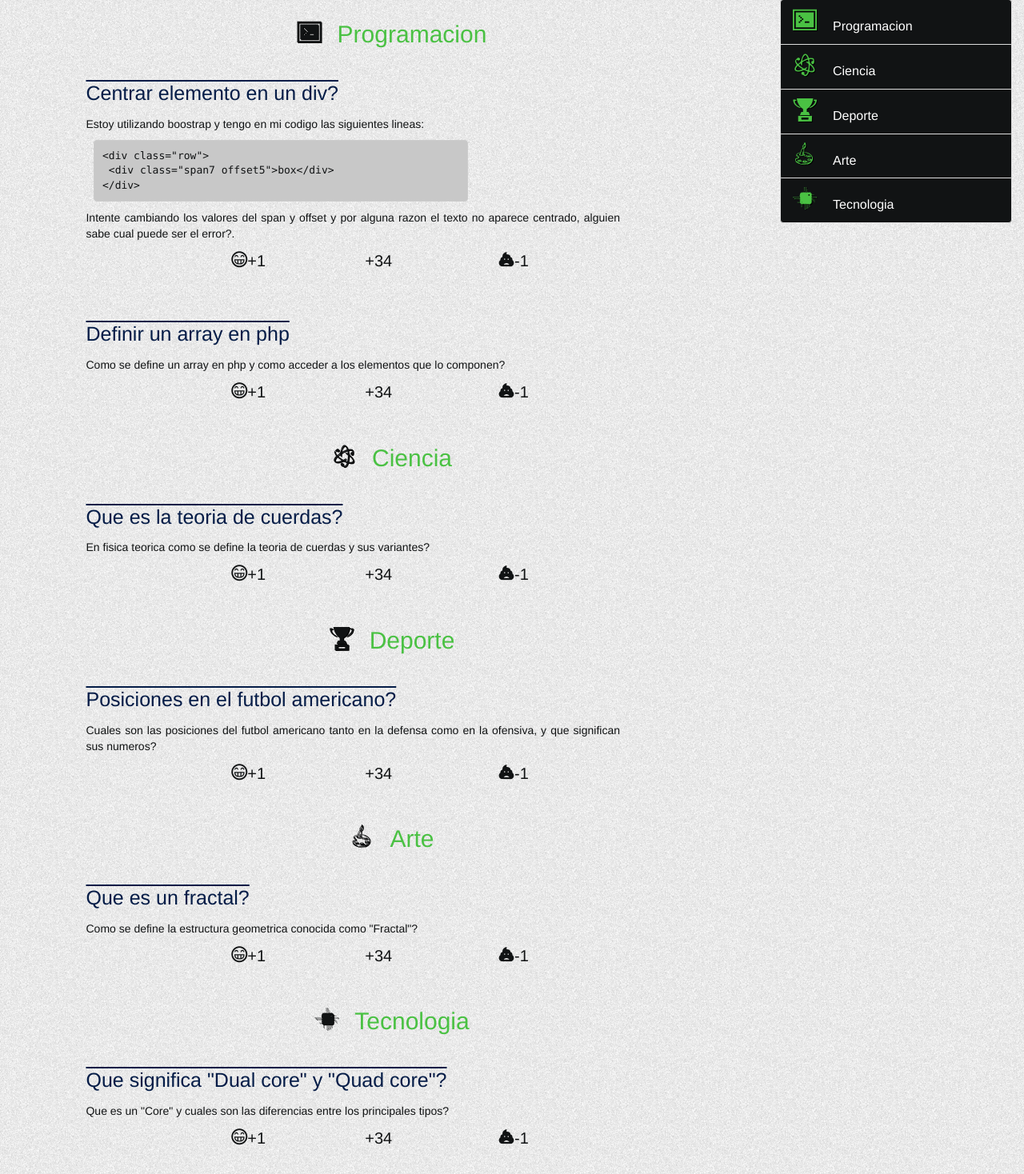
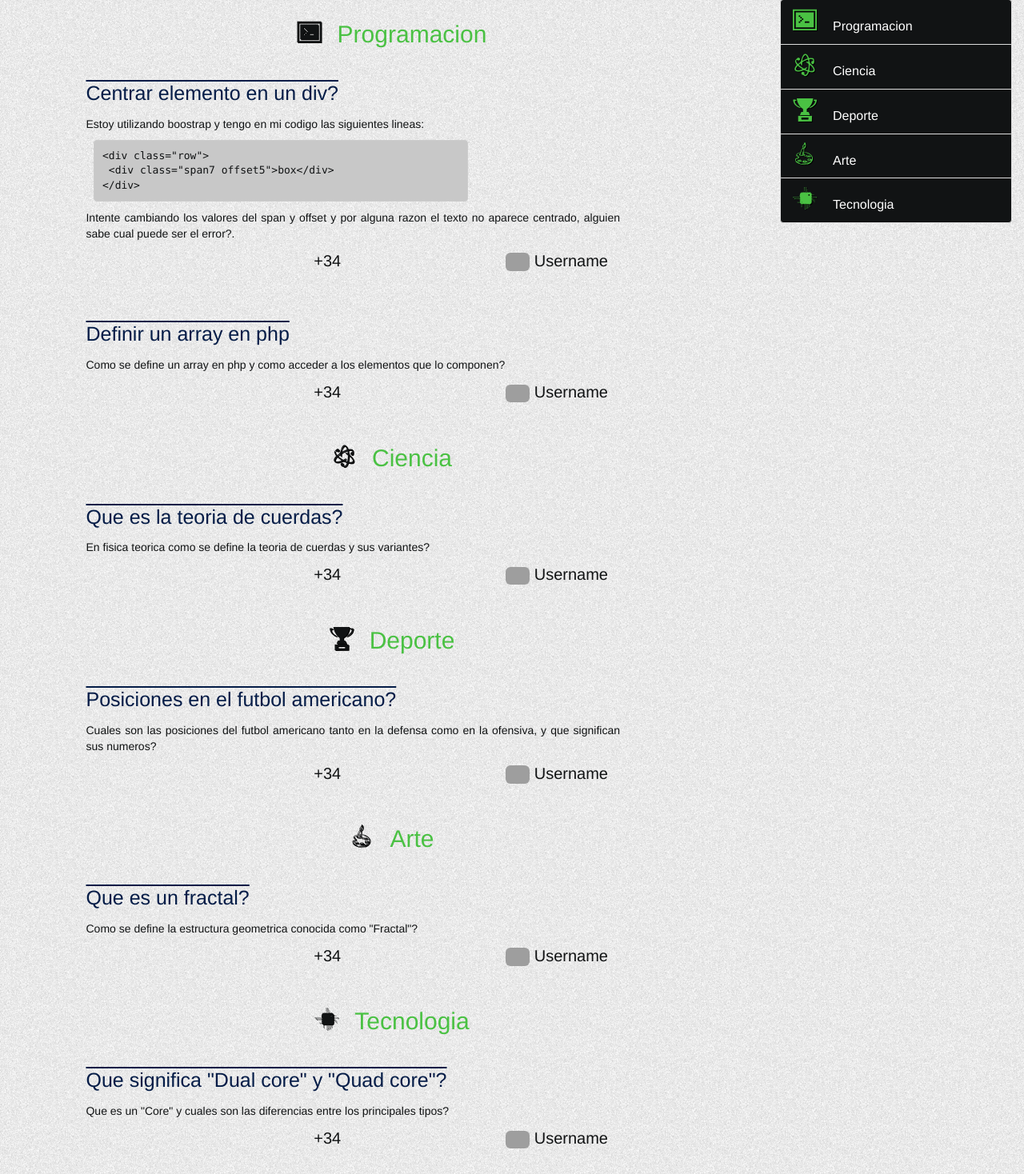
Before and after one commit to msantanagonzalez/rogo, a PHP site: page / in a window 1280 px wide. Shown: the part 808-2276 px from the top of the page at 80% size. Run offline with PHP 8.4, Linux system fonts and the light colour scheme; some web fonts are replaced; grey boxes are pictures that could not be loaded.

Commit message:
Small fix on index

```diff
--- a/www/Resources/css/styles.css
+++ b/www/Resources/css/styles.css
@@ -292,6 +292,10 @@ a.list-group-item:hover{
   font-size: 40px;
   text-shadow: 1px 1px 0px #000;
 }
+.avatarPregunta{
+  width: 30px;
+  height: auto;
+}
 /*------------------- Modificaciones sobre clases boostrap ---------------------*/
 .carousel-indicators .active {
   width: 12px;
@@ -424,7 +428,6 @@ a.list-group-item:hover{
     color: #fff;
     size:50px;
   }
-
 }
 
 /* Landscape phone to portrait tablet */
--- a/www/index.html
+++ b/www/index.html
@@ -243,16 +243,11 @@
                         		  <p class="indexTextoPregunta">Intente cambiando los valores del span y offset y por alguna razon el texto no aparece centrado, alguien sabe cual puede ser el error?.</p>
                         		</div>
                             <div class="col-xs-12 indexUsuarioPregunta">
-                              <div class="col-xs-3">
+                              <div class="col-xs-6 text-right">
+                                <a href="question.html"><span>+34</span></a>
                               </div>
-                              <div class="col-xs-3">
-                                <a href="#"><span class="icon-grin" aria-hidden="true"></span>+1</a>
-                              </div>
-                              <div class="col-xs-3">
-                                <a href="#"><span>+34</span></a>
-                              </div>
-                              <div class="col-xs-3">
-                                <a href="#"><span class="icon-poopIcon1" aria-hidden="true"></span>-1</a>
+                              <div class="col-xs-6 text-right">
+                                <a href="user.html"><img src="Resources/images/avatar-trooper2.png" alt="avatar usuario" class="img-rounded avatarPregunta"> Username</a>
                               </div>
                             </div>
                           </div>
@@ -267,16 +262,11 @@
                         		  <p class="indexTextoPregunta">Como se define un array en php y como acceder a los elementos que lo componen?</p>
                         		</div>
                             <div class="col-xs-12 indexUsuarioPregunta">
-                              <div class="col-xs-3">
-                              </div>
-                              <div class="col-xs-3">
-                                <a href="#"><span class="icon-grin" aria-hidden="true"></span>+1</a>
-                              </div>
-                              <div class="col-xs-3">
+                              <div class="col-xs-6 text-right">
                                 <a href="#"><span>+34</span></a>
                               </div>
-                              <div class="col-xs-3">
-                                <a href="#"><span class="icon-poopIcon1" aria-hidden="true"></span>-1</a>
+                              <div class="col-xs-6 text-right">
+                                <a href="user.html"><img src="Resources/images/avatar-trooper.png" alt="avatar usuario" class="img-rounded avatarPregunta"> Username</a>
                               </div>
                             </div>
                           </div>
@@ -297,16 +287,11 @@
                         		  <p class="indexTextoPregunta">En fisica teorica como se define la teoria de cuerdas y sus variantes?</p>
                         		</div>
                             <div class="col-xs-12 indexUsuarioPregunta">
-                              <div class="col-xs-3">
-                              </div>
-                              <div class="col-xs-3">
-                                <a href="#"><span class="icon-grin" aria-hidden="true"></span>+1</a>
-                              </div>
-                              <div class="col-xs-3">
+                              <div class="col-xs-6 text-right">
                                 <a href="#"><span>+34</span></a>
                               </div>
-                              <div class="col-xs-3">
-                                <a href="#"><span class="icon-poopIcon1" aria-hidden="true"></span>-1</a>
+                              <div class="col-xs-6 text-right">
+                                <a href="user.html"><img src="Resources/images/avatar-captain.png" alt="avatar usuario" class="img-rounded avatarPregunta"> Username</a>
                               </div>
                             </div>
                           </div>
@@ -326,16 +311,11 @@
                         		  <p class="indexTextoPregunta">Cuales son las posiciones del futbol americano tanto en la defensa como en la ofensiva, y que significan sus numeros?</p>
                         		</div>
                             <div class="col-xs-12 indexUsuarioPregunta">
-                              <div class="col-xs-3">
-                              </div>
-                              <div class="col-xs-3">
-                                <a href="#"><span class="icon-grin" aria-hidden="true"></span>+1</a>
-                              </div>
-                              <div class="col-xs-3">
+                              <div class="col-xs-6 text-right">
                                 <a href="#"><span>+34</span></a>
                               </div>
-                              <div class="col-xs-3">
-                                <a href="#"><span class="icon-poopIcon1" aria-hidden="true"></span>-1</a>
+                              <div class="col-xs-6 text-right">
+                                <a href="user.html"><img src="Resources/images/avatar-jesus.png" alt="avatar usuario" class="img-rounded avatarPregunta"> Username</a>
                               </div>
                             </div>
                           </div>
@@ -355,16 +335,11 @@
                         		  <p class="indexTextoPregunta"> Como se define la estructura geometrica conocida como "Fractal"?</p>
                         		</div>
                             <div class="col-xs-12 indexUsuarioPregunta">
-                              <div class="col-xs-3">
-                              </div>
-                              <div class="col-xs-3">
-                                <a href="#"><span class="icon-grin" aria-hidden="true"></span>+1</a>
-                              </div>
-                              <div class="col-xs-3">
+                              <div class="col-xs-6 text-right">
                                 <a href="#"><span>+34</span></a>
                               </div>
-                              <div class="col-xs-3">
-                                <a href="#"><span class="icon-poopIcon1" aria-hidden="true"></span>-1</a>
+                              <div class="col-xs-6 text-right">
+                                <a href="user.html"><img src="Resources/images/avatar-mexicano.png" alt="avatar usuario" class="img-rounded avatarPregunta"> Username</a>
                               </div>
                             </div>
                           </div>
@@ -384,16 +359,11 @@
                         		  <p class="indexTextoPregunta">Que es un "Core" y cuales son las diferencias entre los principales tipos?</p>
                         		</div>
                             <div class="col-xs-12 indexUsuarioPregunta">
-                              <div class="col-xs-3">
-                              </div>
-                              <div class="col-xs-3">
-                                <a href="#"><span class="icon-grin" aria-hidden="true"></span>+1</a>
-                              </div>
-                              <div class="col-xs-3">
+                              <div class="col-xs-6 text-right">
                                 <a href="#"><span>+34</span></a>
                               </div>
-                              <div class="col-xs-3">
-                                <a href="#"><span class="icon-poopIcon1" aria-hidden="true"></span>-1</a>
+                              <div class="col-xs-6 text-right">
+                                <a href="user.html"><img src="Resources/images/avatar-solo.png" alt="avatar usuario" class="img-rounded avatarPregunta"> Username</a>
                               </div>
                             </div>
                           </div>
```
